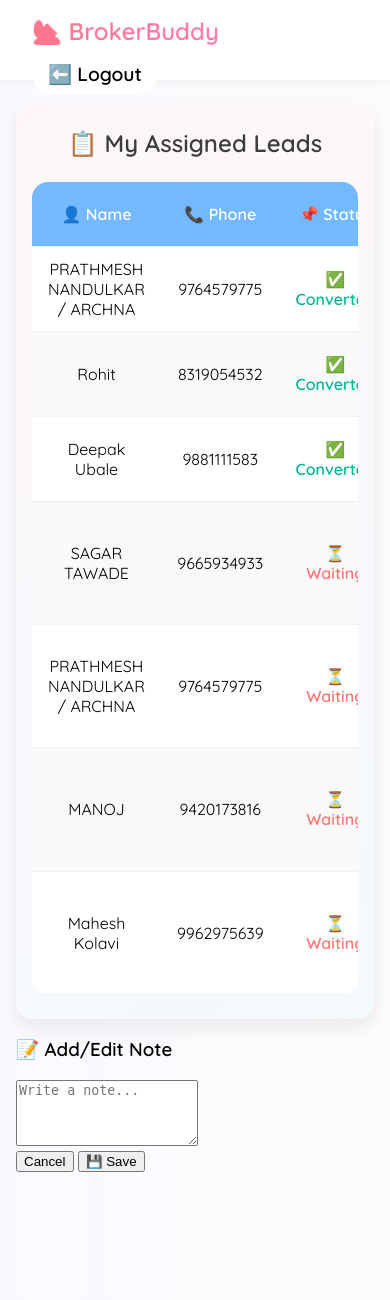
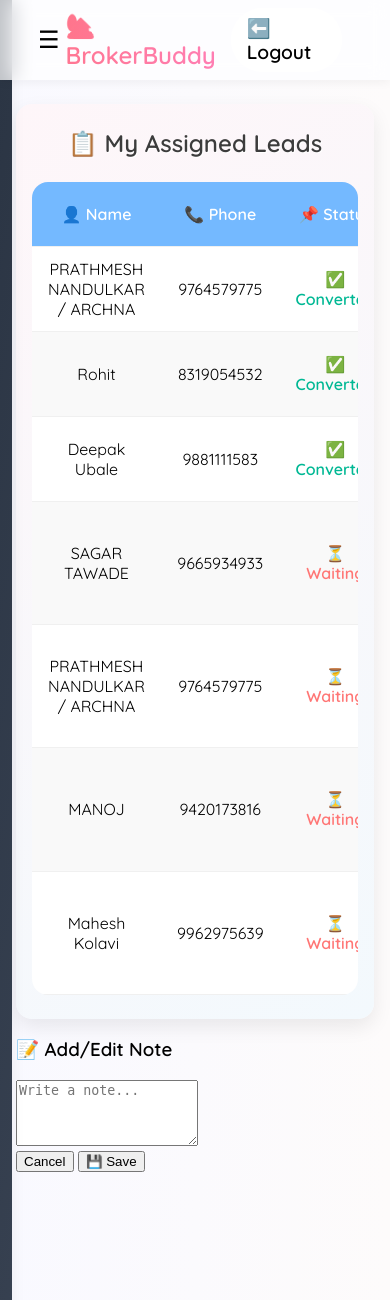
Before and after one commit to latambale/crm, a FastAPI app: page /my-leads in a window 390 px wide. Shown: the top 1300 px of the page. Run offline with FastAPI, Linux system fonts and the light colour scheme; a user stored in the database is signed in; data comes from the database, SQL or seed files in the repository.

Commit message:
feat: modernize and responsive ui

```diff
--- a/crm/app/static/style.css
+++ b/crm/app/static/style.css
@@ -1,7 +1,14 @@
 /* app/static/style.css */
+:root {
+  --primary-color: #4f46e5;
+  --light-bg: #f9f9ff;
+  --sidebar-gradient: linear-gradient(to bottom right, #1f2937, #374151);
+}
+
 body {
   margin: 0;
   font-family: 'Quicksand', sans-serif;
+  background: var(--light-bg);
 }
 
 .login-body {
@@ -416,12 +423,20 @@
   box-sizing: border-box;
 }
 
+.menu-toggle {
+  display: none;
+  background: none;
+  border: none;
+  font-size: 1.5rem;
+  cursor: pointer;
+}
+
 .sidebar {
   position: sticky;
   top: 0;
   height: 100vh;
   width: 220px;
-  background: linear-gradient(to bottom right, #a1c4fd, #c2e9fb);
+  background: var(--sidebar-gradient);
   color: #fff;
   padding: 2rem 1rem;
   border-top-right-radius: 2rem;
@@ -430,6 +445,7 @@
   flex-shrink: 0;
   overflow-y: auto;
   z-index: 999;
+  transition: left 0.3s ease;
 }
 
 
@@ -475,19 +491,26 @@
 }
 
 @media (max-width: 768px) {
-  .top-bar.transparent {
-    flex-direction: column;
-    align-items: flex-start;
-    gap: 0.5rem;
-  }
-
-  .top-right {
-    justify-content: space-between;
-    width: 100%;
+  .menu-toggle {
+    display: block;
   }
 
   .sidebar {
-    display: none; /* or convert to hamburger menu here */
+    position: fixed;
+    left: -240px;
+    top: 0;
+    height: 100%;
+    width: 220px;
+    overflow-y: auto;
+    border-radius: 0;
+  }
+
+  .sidebar.open {
+    left: 0;
+  }
+
+  .layout {
+    flex-direction: column;
   }
 
   .main-wrapper {
@@ -517,10 +540,9 @@
 html, body {
   margin: 0;
   padding: 0;
-  height: 100%;
-  max-height: 100vh;
-  overflow-y: hidden; /* Remove vertical scrollbar */
+  min-height: 100%;
   overflow-x: hidden;
+  overflow-y: auto;
 }
 
 /* For the filter form */
--- a/crm/app/templates/base.html
+++ b/crm/app/templates/base.html
@@ -2,12 +2,14 @@
 <html lang="en">
 <head>
   <meta charset="UTF-8">
+  <meta name="viewport" content="width=device-width, initial-scale=1.0">
   <title>BrokerBuddy</title>
   <link rel="stylesheet" href="/static/style.css">
   <link href="https://fonts.googleapis.com/css2?family=Quicksand:wght@400;600&display=swap" rel="stylesheet">
 </head>
 <body>
   <div class="top-bar transparent">
+    <button class="menu-toggle" onclick="toggleSidebar()">☰</button>
     <div class="top-left"><a href="/dashboard" class="brand-link">🏡 BrokerBuddy</a></div>
     <div class="top-right"><a href="/logout" class="logout-button">⬅️ Logout</a></div>
   </div>
@@ -41,6 +43,10 @@
   function closeNotePopup() {
     document.getElementById("noteModal").classList.add("hidden");
   }
+
+  function toggleSidebar() {
+    document.querySelector('.sidebar').classList.toggle('open');
+  }
 </script>
 
 
--- a/crm/app/templates/home.html
+++ b/crm/app/templates/home.html
@@ -2,6 +2,7 @@
 <html lang="en">
 <head>
     <meta charset="UTF-8">
+    <meta name="viewport" content="width=device-width, initial-scale=1.0">
     <title>BrokerBuddy CRM</title>
     <link href="https://fonts.googleapis.com/css2?family=Outfit:wght@400;600;800&display=swap" rel="stylesheet">
     <style>
--- a/crm/app/templates/login.html
+++ b/crm/app/templates/login.html
@@ -4,6 +4,7 @@
   <title>Login - BrokerBuddy</title>
   <link rel="stylesheet" href="/static/style.css">
   <link href="https://fonts.googleapis.com/css2?family=Quicksand:wght@400;600&display=swap" rel="stylesheet">
+  <meta name="viewport" content="width=device-width, initial-scale=1.0">
 </head>
 <body class="login-body">
   <div class="login-container">
```
